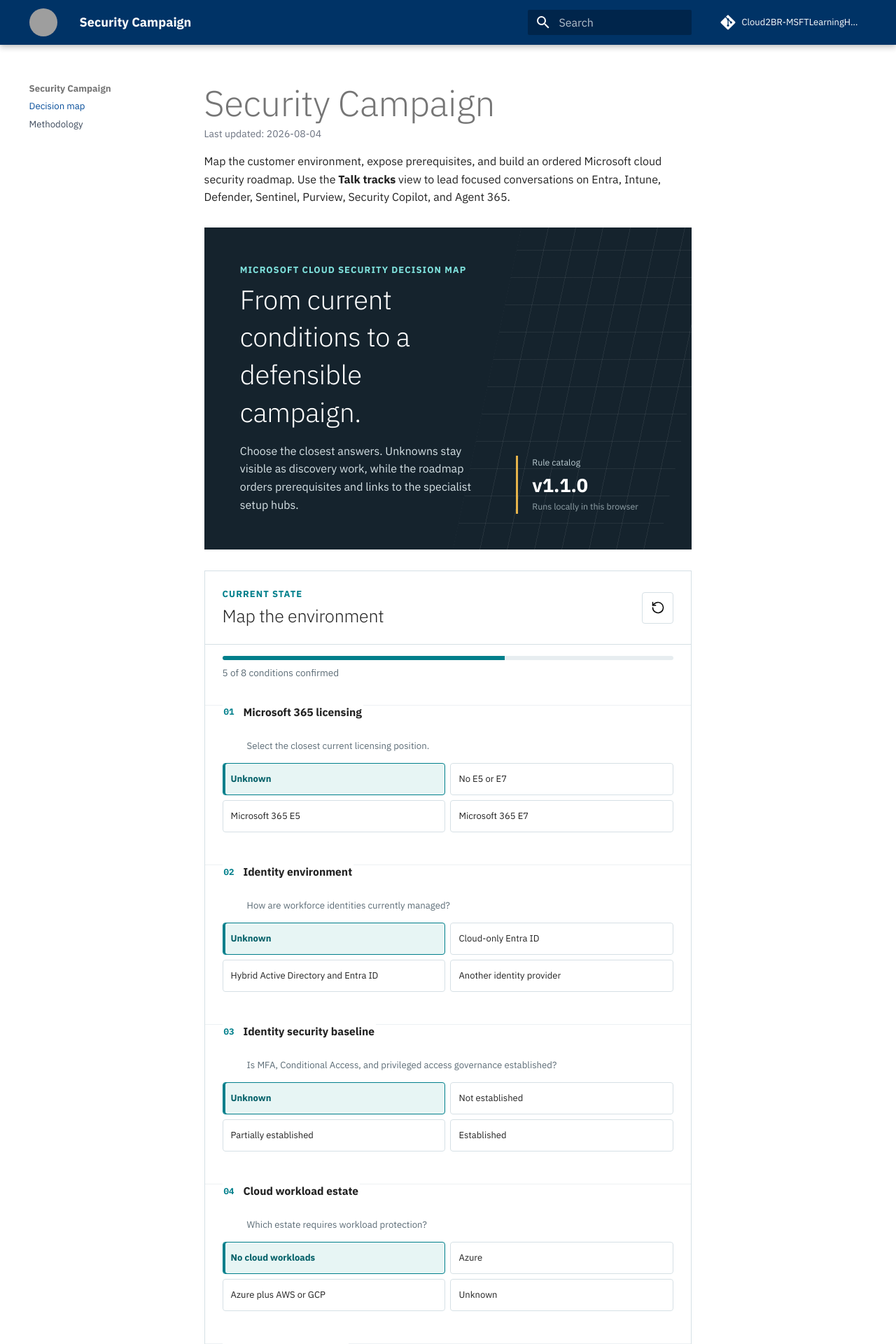
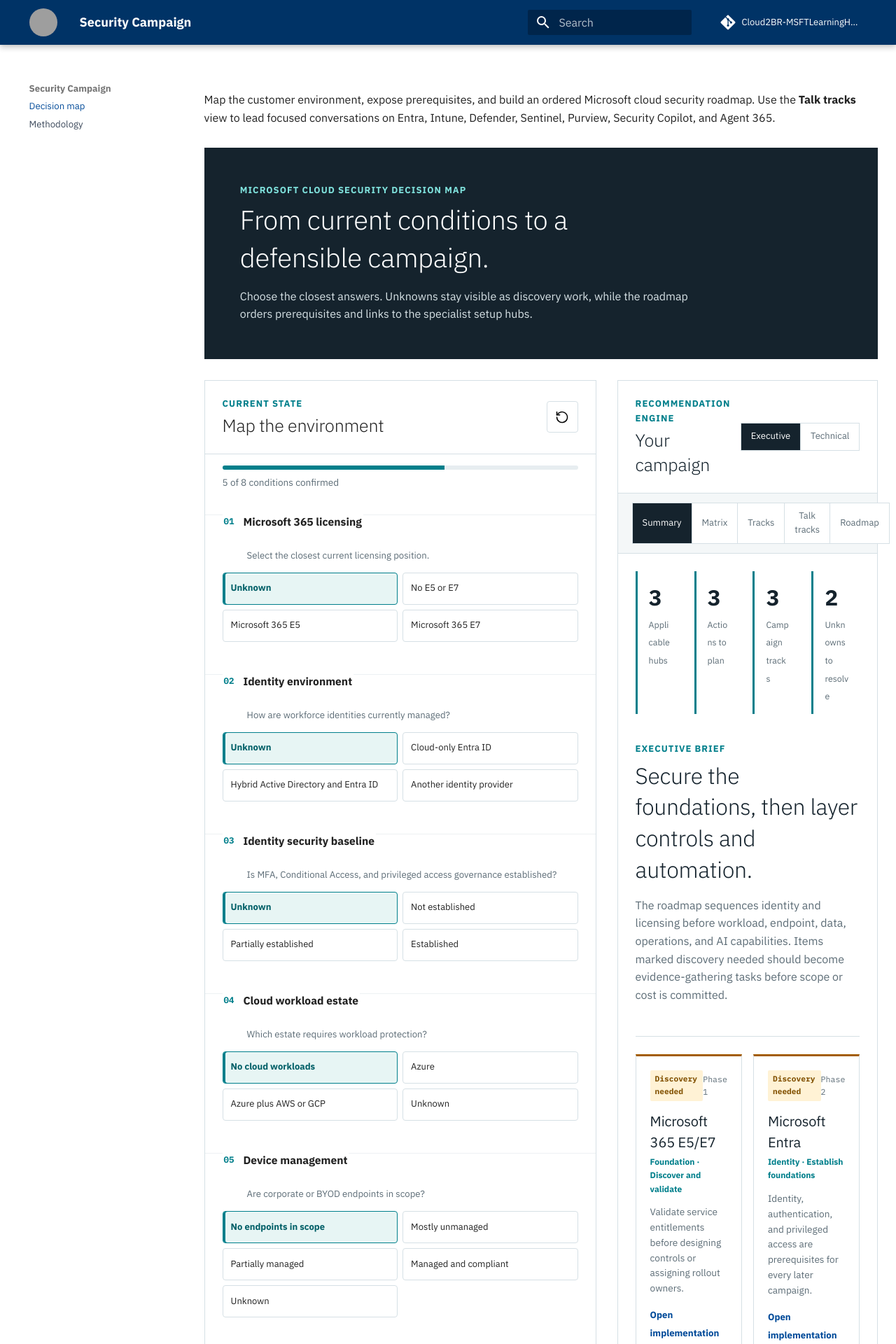
Before and after one commit to Cloud2BR-MSFTLearningHub/Security-Campaign, an MkDocs documentation site: the page built from docs/index.md, in a window 1280 px wide. Shown: the top 1920 px of the page at 70% size. Built offline with MkDocs 1.6.1 and Material for MkDocs 9.7.7, drawn with Linux system fonts in a browser that asks for light colours; comment, search, counter and statistics services are not loaded; grey boxes are pictures that could not be loaded.

Commit message:
Fix two-column layout, clean up hero, hide TOC sidebar
Corrects the 95rem breakpoint that was stacking assessment and results on all normal screens (now 78rem / 1248px). Removes the decorative diagonal-grid overlay from the hero banner and the internal Rule catalog version badge. Hides the empty MkDocs TOC sidebar on the campaign page, preventing click interception on the result tabs. All tests pass.

```diff
--- a/docs/assets/css/custom.css
+++ b/docs/assets/css/custom.css
@@ -103,18 +103,17 @@
 }
 .md-content:has(.campaign-app) { max-width: none; }
 .md-content:has(.campaign-app) .md-content__inner { margin: 0; }
-.md-content:has(.campaign-app) h1 { font-size: clamp(2rem, 4vw, 3.6rem); margin-bottom: 0.35rem; max-width: 18ch; }
+/* hide the page title and org header above the hero on the campaign page */
+.md-content:has(.campaign-app) h1,
+.md-content:has(.campaign-app) .md-typeset h1 + p + p + p { display: none; }
 .campaign-app { color: var(--campaign-ink); margin: 1.5rem 0 3rem; scroll-margin-top: 4.5rem; }
 .campaign-intro { align-items: end; background: var(--campaign-ink); color: #fff; display: grid; gap: 2rem; grid-template-columns: minmax(0, 1fr) auto; min-height: 15rem; overflow: hidden; padding: clamp(1.5rem, 4vw, 3.25rem); position: relative; }
-.campaign-intro::after { background: repeating-linear-gradient(90deg, transparent 0 38px, rgba(255,255,255,.07) 38px 39px), repeating-linear-gradient(0deg, transparent 0 38px, rgba(255,255,255,.07) 38px 39px); content: ""; inset: 0 0 0 58%; position: absolute; transform: skewX(-12deg); }
 .campaign-intro > * { position: relative; z-index: 1; }
 .campaign-intro h2 { color: #fff; font-size: clamp(1.7rem, 3vw, 2.65rem); margin: .25rem 0 .75rem; max-width: 22ch; }
 .campaign-intro p:not(.eyebrow) { color: #d7e2e6; margin: 0; max-width: 68ch; }
 .eyebrow { color: var(--campaign-cyan); font-size: .65rem; font-weight: 700; letter-spacing: .08em; margin: 0; text-transform: uppercase; }
 .campaign-intro .eyebrow { color: #7fe1dc; }
-.campaign-version { border-left: 3px solid #e6b44b; display: flex; flex-direction: column; padding-left: 1rem; width: 10rem; }
-.campaign-version span, .campaign-version small { color: #bacbd1; font-size: .62rem; }
-.campaign-version strong { font-size: 1.35rem; }
+.campaign-version { display: none; }
 .campaign-map { align-items: start; display: grid; gap: 1.5rem; grid-template-columns: minmax(19rem, 28rem) minmax(0, 1fr); margin-top: 1.5rem; }
 .campaign-assessment, .campaign-results { background: #fff; border: 1px solid var(--campaign-line); min-width: 0; }
 .campaign-assessment { max-height: calc(100vh - 6rem); overflow: auto; position: sticky; top: 4rem; }
@@ -208,7 +207,7 @@
 .phase-content { padding-bottom: 1.5rem; }
 .phase-content > h3 { margin: .1rem 0 .75rem; }
 .phase-content > .result-card + .result-card { margin-top: .65rem; }
-@media screen and (max-width: 95rem) {
+@media screen and (max-width: 78rem) {
   .campaign-map { grid-template-columns: 1fr; }
   .campaign-assessment { max-height: none; position: static; }
 }
--- a/docs/assets/js/campaign-app.js
+++ b/docs/assets/js/campaign-app.js
@@ -133,7 +133,7 @@
     download("security-campaign-assessment.md", lines.join("\n"), "text/markdown");
   }
 
-  app.innerHTML = `<section class="campaign-intro"><div><p class="eyebrow">Microsoft cloud security decision map</p><h2>From current conditions to a defensible campaign.</h2><p>Choose the closest answers. Unknowns stay visible as discovery work, while the roadmap orders prerequisites and links to the specialist setup hubs.</p></div><div class="campaign-version"><span>Rule catalog</span><strong>v${catalog.version}</strong><small>Runs locally in this browser</small></div></section>
+  app.innerHTML = `<section class="campaign-intro"><div><p class="eyebrow">Microsoft cloud security decision map</p><h2>From current conditions to a defensible campaign.</h2><p>Choose the closest answers. Unknowns stay visible as discovery work, while the roadmap orders prerequisites and links to the specialist setup hubs.</p></div></section>
     <div class="campaign-map"><aside class="campaign-assessment"><div class="panel-heading"><div><p class="eyebrow">Current state</p><h2>Map the environment</h2></div><button class="icon-button" id="campaign-reset" title="Reset assessment" aria-label="Reset assessment">${icon("reset")}</button></div><div class="completion"><div class="completion-track"><div id="campaign-progress-fill" class="completion-fill"></div></div><p id="campaign-completion" class="completion-text"></p></div><form id="campaign-form">${renderQuestions()}</form></aside>
     <main class="campaign-results"><div class="panel-heading result-heading"><div><p class="eyebrow">Recommendation engine</p><h2>Your campaign</h2></div><div class="audience-toggle" aria-label="Result detail"><button data-audience="executive" aria-pressed="true">Executive</button><button data-audience="technical" aria-pressed="false">Technical</button></div></div>
     <div class="result-toolbar"><div class="result-tabs" role="tablist" aria-label="Result views"><button data-view="summary" aria-selected="true">Summary</button><button data-view="matrix">Matrix</button><button data-view="tracks">Tracks</button><button data-view="talkTracks">Talk tracks</button><button data-view="roadmap">Roadmap</button></div><div class="export-actions"><button id="campaign-print">${icon("print")}<span>Print</span></button><button id="campaign-markdown">${icon("download")}<span>Markdown</span></button><button id="campaign-json">${icon("download")}<span>JSON</span></button></div></div><div id="campaign-results-content"></div></main></div>`;
```
Also changed, not shown: docs/index.md (+5 -0 lines).
